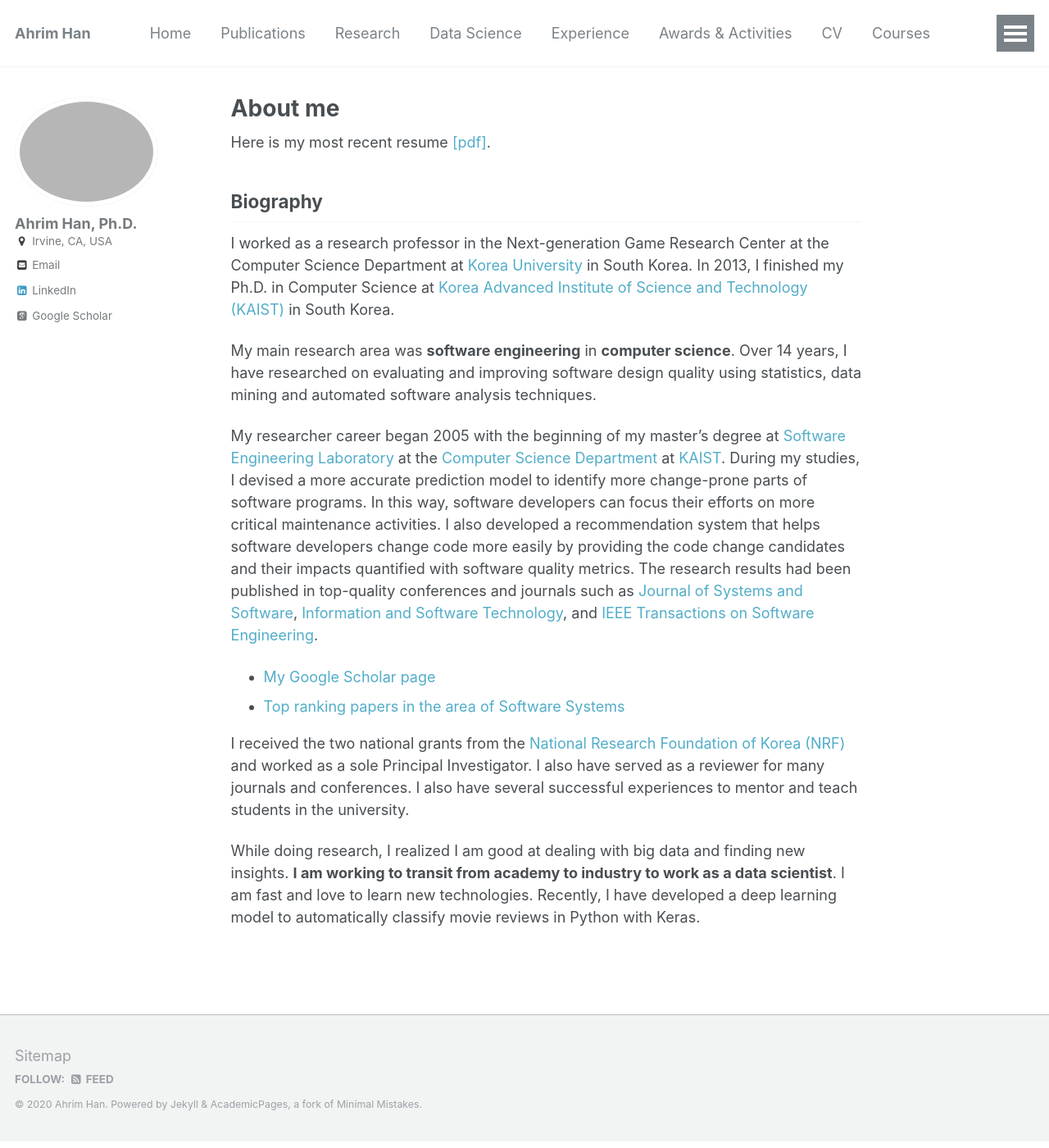
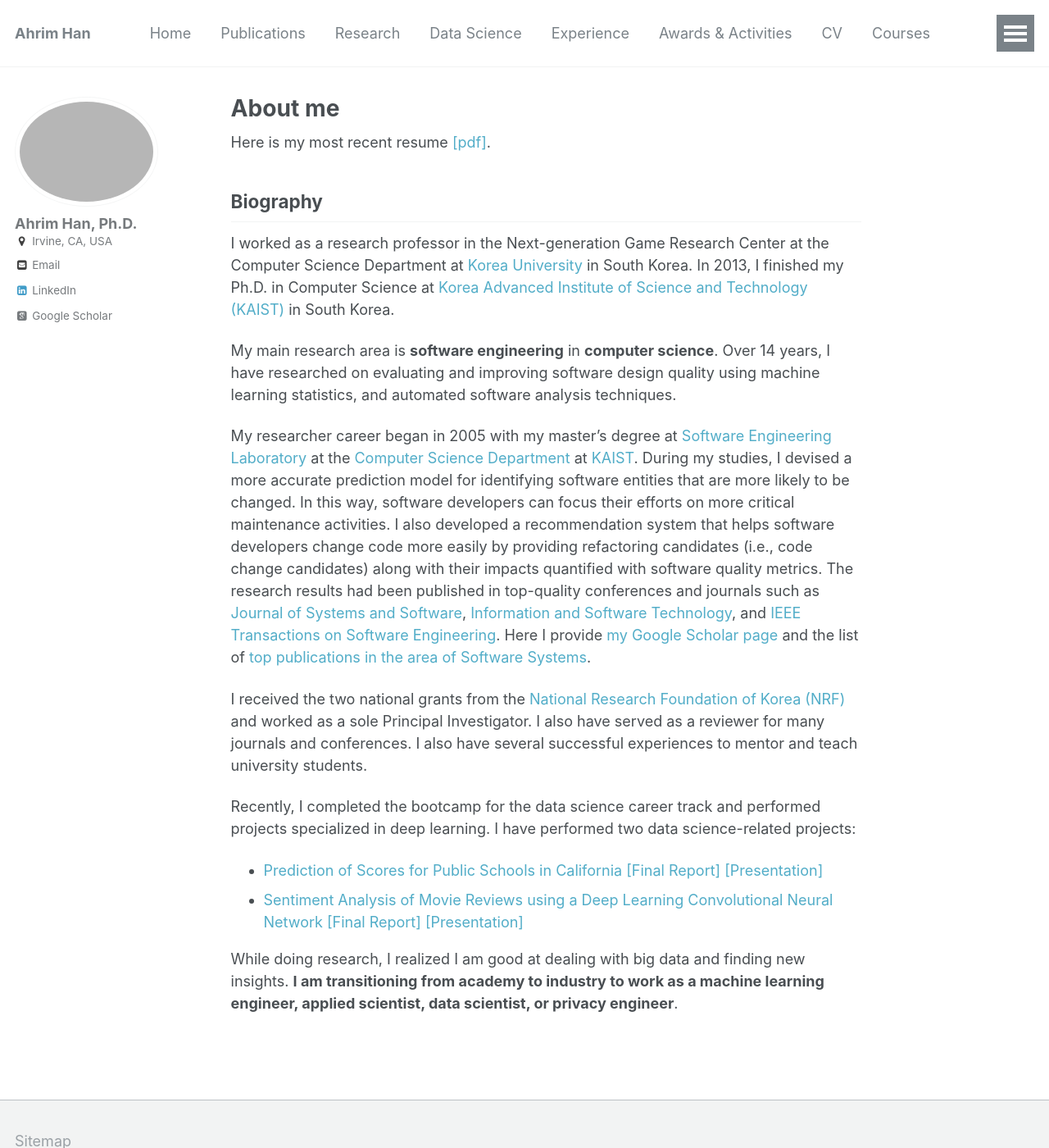
Before and after one commit to ahrimhan/ahrimhan.github.io, a Jekyll site: the page built from _pages/about.md, in a window 1280 px wide and 1400 px high. Shown: the whole window at 82% size. Built offline with Jekyll 4.4.1, drawn with Linux system fonts in a browser that asks for light colours; some web fonts are replaced.

Commit message:
updated data science projects

```diff
--- a/_pages/about.md
+++ b/_pages/about.md
@@ -19,15 +19,21 @@ I worked as a research professor in the Next-generation Game Research Center at
 
 <!-- Thomson Reuters named KAIST the [most innovative university in the Asia Pacific region](https://www.reuters.com/article/us-asiapac-reuters-ranking-innovative-un/asia-pacifics-most-innovative-universities-2018-idUSKCN1J02SP) in 2018 and the [sixth most innovative university in the world](https://www.reuters.com/innovative-universities-2017/profile) in 2017. -->
 
-My main research area was **software engineering** in **computer science**.
-Over 14 years, I have researched on evaluating and improving software design quality using statistics, data mining and automated software analysis techniques.
+My main research area is **software engineering** in **computer science**.
+Over 14 years, I have researched on evaluating and improving software design quality using machine learning statistics, and automated software analysis techniques.
 
-My researcher career began 2005 with the beginning of my master’s degree at [Software Engineering Laboratory](http://se.kaist.ac.kr/) at the [Computer Science Department](https://cs.kaist.ac.kr/) at [KAIST](http://www.kaist.ac.kr/html/en/index.html).
-During my studies, I devised a more accurate prediction model to identify more change-prone parts of software programs. In this way, software developers can focus their efforts on more critical maintenance activities.
-I also developed a recommendation system that helps software developers change code more easily by providing the code change candidates and their impacts quantified with software quality metrics. The research results had been published in top-quality conferences and journals such as [Journal of Systems and Software](https://www.journals.elsevier.com/journal-of-systems-and-software), [Information and Software Technology](https://www.journals.elsevier.com/information-and-software-technology), and [IEEE Transactions on Software Engineering](https://www.computer.org/web/tse).
-* [My Google Scholar page](https://scholar.google.com/citations?user=TL5ov0UAAAAJ&hl=en)
-* [Top ranking papers in the area of Software Systems](https://scholar.google.com/citations?view_op=top_venues&hl=en&vq=eng_softwaresystems)
+My researcher career began in 2005 with my master’s degree at [Software Engineering Laboratory](http://se.kaist.ac.kr/) at the [Computer Science Department](https://cs.kaist.ac.kr/) at [KAIST](http://www.kaist.ac.kr/html/en/index.html).
+During my studies, I devised a more accurate prediction model for identifying software entities that are more likely to be changed. In this way, software developers can focus their efforts on more critical maintenance activities.
+I also developed a recommendation system that helps software developers change code more easily by providing refactoring candidates (i.e.,  code change candidates) along with their impacts quantified with software quality metrics. The research results had been published in top-quality conferences and journals such as [Journal of Systems and Software](https://www.journals.elsevier.com/journal-of-systems-and-software), [Information and Software Technology](https://www.journals.elsevier.com/information-and-software-technology), and [IEEE Transactions on Software Engineering](https://www.computer.org/web/tse). Here I provide [my Google Scholar page](https://scholar.google.com/citations?user=TL5ov0UAAAAJ&hl=en) and the list of [top publications in the area of Software Systems](https://scholar.google.com/citations?view_op=top_venues&hl=en&vq=eng_softwaresystems).
 
-I received the two national grants from the [National Research Foundation of Korea (NRF)](http://www.nrf.re.kr/eng/main) and worked as a sole Principal Investigator. I also have served as a reviewer for many journals and conferences. I also have several successful experiences to mentor and teach students in the university.
+I received the two national grants from the [National Research Foundation of Korea (NRF)](http://www.nrf.re.kr/eng/main) and worked as a sole Principal Investigator. I also have served as a reviewer for many journals and conferences. I also have several successful experiences to mentor and teach university students.
 
-While doing research, I realized I am good at dealing with big data and finding new insights. **I am working to transit from academy to industry to work as a data scientist**. I am fast and love to learn new technologies. Recently, I have developed a deep learning model to automatically classify movie reviews in Python with Keras.
+Recently, I completed the bootcamp for the data science career track and performed projects specialized in deep learning.
+I have performed two data science-related projects:
+* [Prediction of Scores for Public Schools in California](https://github.com/ahrimhan/data-science-project/tree/master/project1)
+[[Final Report]](/files/capstone1_final_report.pdf) [[Presentation]](/files/Capstone1_presentation.pdf)
+* [Sentiment Analysis of Movie Reviews using a Deep Learning Convolutional Neural Network](https://github.com/ahrimhan/data-science-project/tree/master/project2)
+[[Final Report]](/files/capstone2_final_report.pdf) [[Presentation]](/files/capstone2_presentation.pdf)
+
+
+While doing research, I realized I am good at dealing with big data and finding new insights. **I am transitioning from academy to industry to work as a machine learning engineer, applied scientist, data scientist, or privacy engineer**.
```
Also changed, not shown: _pages/publications.md (+1 -1 lines), 6 other files.
